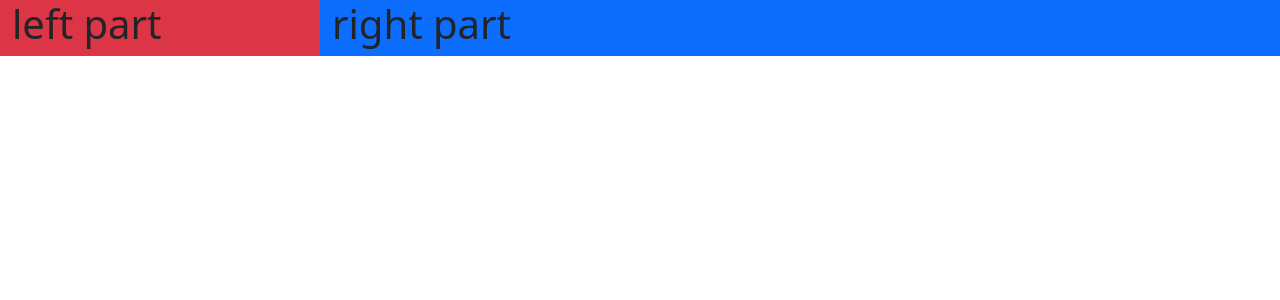
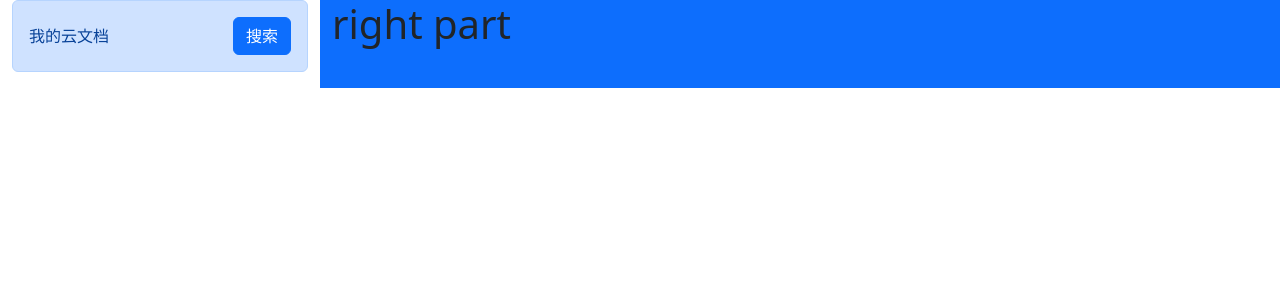
Before and after one commit to Poem7200/markdown, a React (Create React App) app: page / in a window 1280 px wide. Shown: the top 300 px of the page. Built offline with nearby package versions, Linux system fonts and the light colour scheme.

Commit message:
feat: temporary storage

```diff
--- a/src/App.tsx
+++ b/src/App.tsx
@@ -1,12 +1,13 @@
 import React from 'react';
+import FileSearch from './components/FileSearch';
 import 'bootstrap/dist/css/bootstrap.min.css'
 
 const App = () => {
   return (
     <div className="App container-fluid">
       <div className='row'>
-        <div className='col-3 bg-danger left-panel'>
-          <h1>left part</h1>
+        <div className='col-3 left-panel'>
+          <FileSearch title='我的云文档' onFileSearch={() => {}} />
         </div>
         <div className='col-9 bg-primary right-panel'>
           <h1>right part</h1>
--- /dev/null
+++ b/src/components/FileSearch.tsx
@@ -0,0 +1,43 @@
+import React, { FC, useState } from "react";
+
+interface FileSearchProps {
+  title: string;
+  onFileSearch?: (value: string) => void;
+}
+
+const FileSearch: FC<FileSearchProps> = (props: FileSearchProps) => {
+  const { title, onFileSearch } = props;
+  const [active, setActive] = useState(false);
+  const [value, setValue] = useState('')
+
+  const handleInputEvent = (e: KeyboardEvent) => {
+    const { keyCode } = e
+    if (keyCode === 13 && active) {
+      onFileSearch && onFileSearch(value)
+    }
+    else if (keyCode === 27 && active) {
+      // closeSearch()
+    }
+  }
+
+  return (
+    <div className="alert alert-primary">
+      {
+        !active &&
+        <div className="d-flex justify-content-between align-items-center">
+          <span>{title}</span>
+          <button className="btn btn-primary" type="button" onClick={() => setActive(true)}>搜索</button>
+        </div>
+      }
+      {
+        active &&
+        <div className="row">
+          <input className="form-control col-8" value={value} onChange={e => setValue(e.target.value)} />
+          <button className="btn btn-primary col-4" type="button" onClick={() => setActive(false)}>关闭</button>
+        </div>
+      }
+    </div>
+  )
+}
+
+export default FileSearch
```
